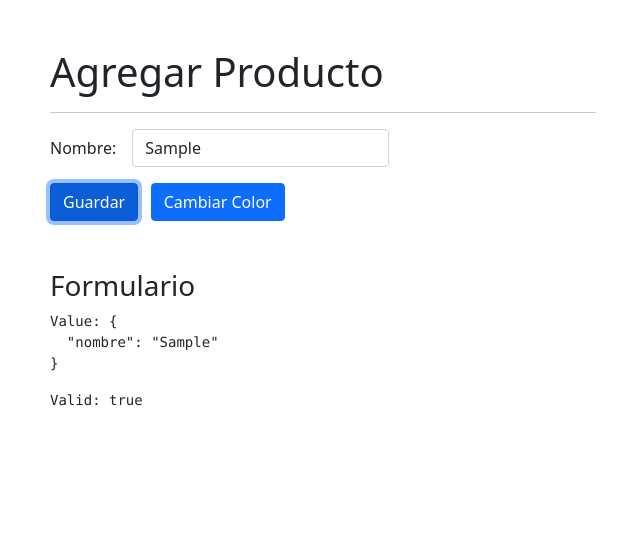
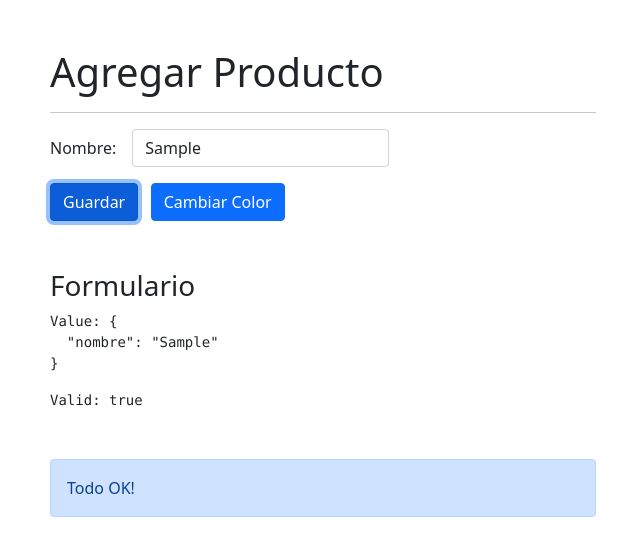
Before and after one commit to DonGraf/directivasApp, an Angular app: page /productos/agregar in a window 1280 px wide. Both pictures are taken after typing "Sample" into the empty fields and a click on the button "Guardar". Shown: the top 556 px of the page, without its empty margins (32-672 px from the left). Built offline with nearby package versions, Linux system fonts and the light colour scheme.

Commit message:
Validacion con directiva personalizada - Agregado

```diff
--- a/src/app/productos/pages/agregar/agregar.component.html
+++ b/src/app/productos/pages/agregar/agregar.component.html
@@ -36,7 +36,8 @@
 
             &nbsp;
             <button class="btn btn-primary"
-                    (click)="cambiarColor()">
+                    (click)="cambiarColor()"
+                    >
                 Cambiar Color
             </button>
         </div>
@@ -48,3 +49,12 @@
 <h3 class="mt-5">Formulario</h3>
 <pre>Value: {{ miFormulario.value | json }}</pre>
 <pre>Valid: {{ miFormulario.valid }}</pre>
+
+<div class="row mt-5"
+    *customIf="miFormulario.valid">
+    <div class="col">
+        <div class="alert alert-primary">
+            Todo OK!
+        </div>
+    </div>
+</div>
--- /dev/null
+++ b/src/app/shared/directives/custom-if.directive.ts
@@ -0,0 +1,20 @@
+import { Directive, Input, TemplateRef, ViewContainerRef } from '@angular/core';
+
+@Directive({
+  selector: '[customIf]'
+})
+export class CustomIfDirective {
+
+  @Input() set customIf(condicion: boolean){
+    if(condicion){
+      this.viewContainer.createEmbeddedView(this.templateRef);
+    }else{
+      this.viewContainer.clear();
+    }
+  }
+
+  constructor(
+    private templateRef: TemplateRef<HTMLElement>,
+    private viewContainer: ViewContainerRef) {}
+
+}
```
Also changed, not shown: src/app/shared/shared.module.ts (+5 -2 lines).
